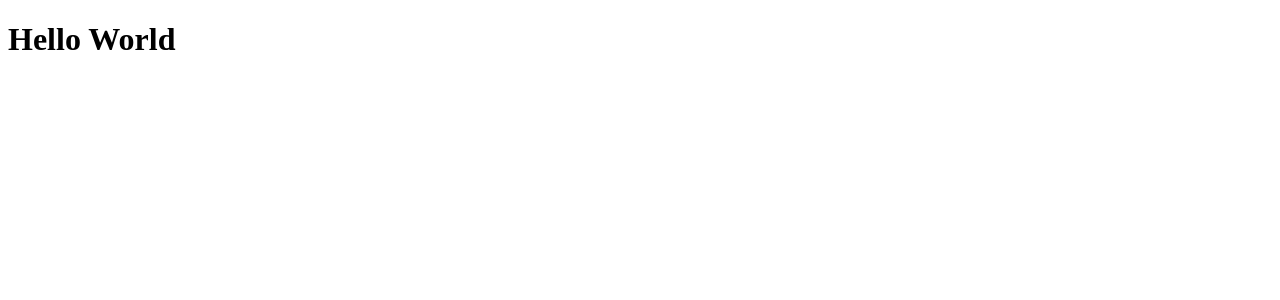
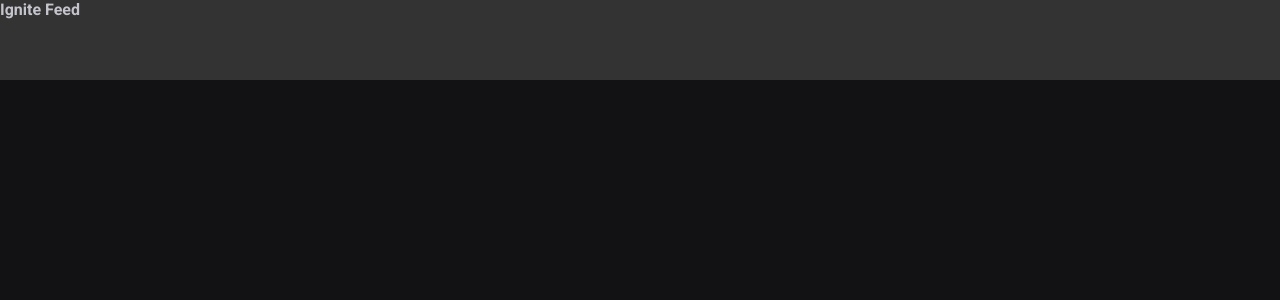
Before and after one commit to lucasmbrute2/blog, a React (Vite) app: page / in a window 1280 px wide. Shown: the top 300 px of the page. Built offline with nearby package versions, Linux system fonts and the light colour scheme.

Commit message:
feat: Importing header component

```diff
--- a/src/App.jsx
+++ b/src/App.jsx
@@ -1,7 +1,10 @@
+import { Header } from "./components/Header";
+import "./global.css";
+
 function App() {
     return (
         <div className="App">
-            <h1>Hello World</h1>
+            <Header />
         </div>
     );
 }
```
